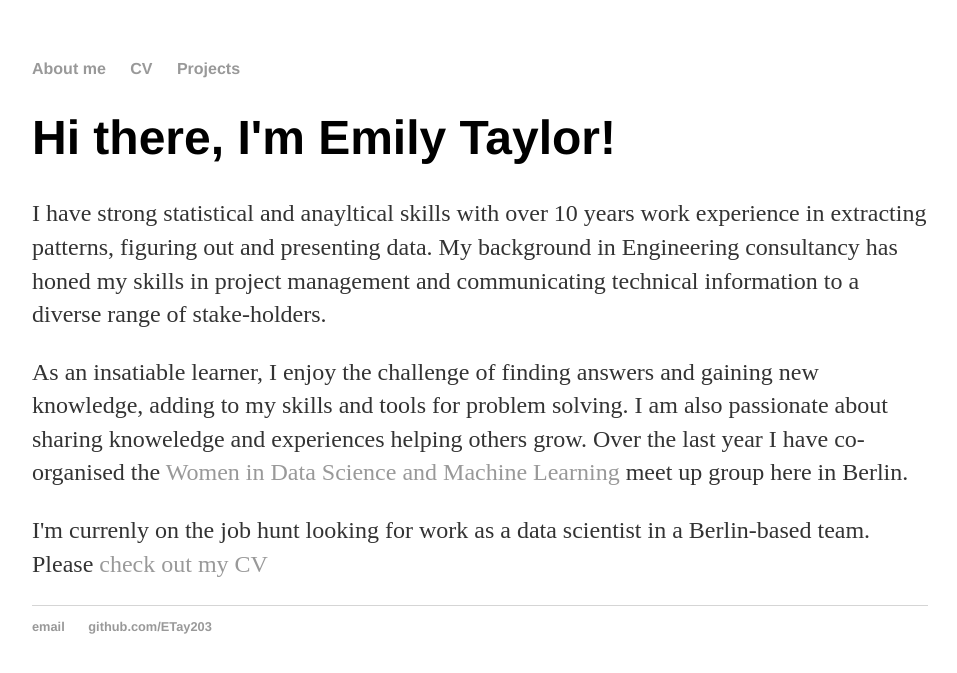
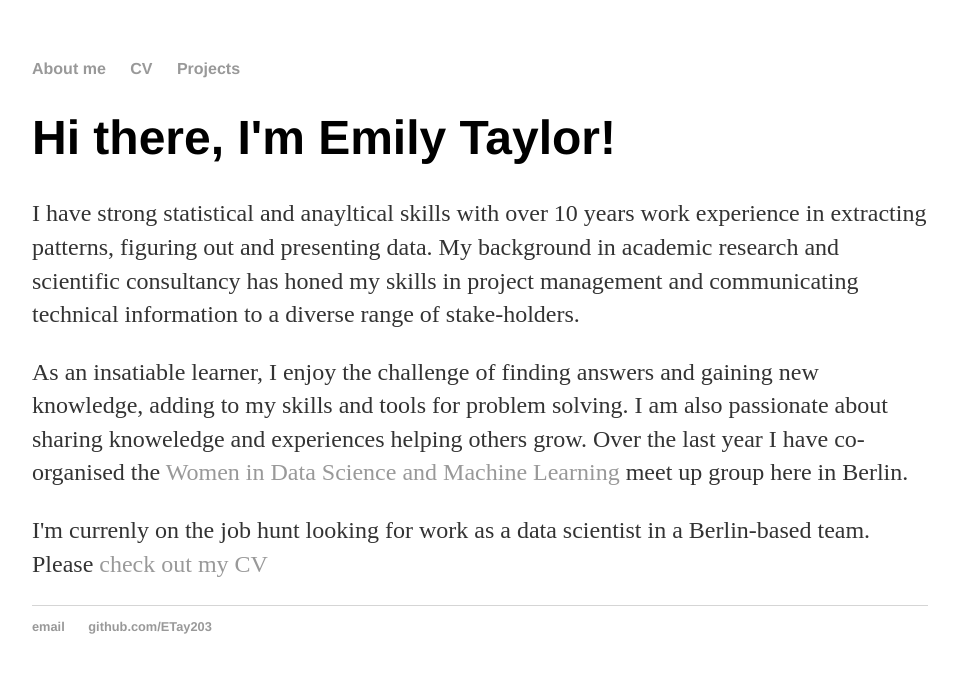
Before and after one commit to ETay203/ETay203.github.io, a Jekyll site: the page built from index.html, in a window 1280 px wide. Shown: the top 673 px of the page, without its empty margins (160-1117 px from the left). Built offline with Jekyll 4.4.1, drawn with Linux system fonts in a browser that asks for light colours.

Commit message:
update html intro

```diff
--- a/index.html
+++ b/index.html
@@ -4,9 +4,11 @@ title: Emily Taylor, Resume
 ---
 <div class="blurb">
 	<h1>Hi there, I'm Emily Taylor!</h1>
-	<p>I have strong statistical and anayltical skills with over 10 years work experience in extracting patterns, figuring out and presenting data.
-	 My background in Engineering consultancy has honed my skills in project management and communicating technical information to a diverse range of stake-holders. </p>
-		<p>As an insatiable learner, I enjoy the challenge of finding answers and gaining new knowledge, adding to my skills and tools for problem solving.
+	<p>
+	I have strong statistical and anayltical skills with over 10 years work experience in extracting patterns, figuring out and presenting data.
+	 My background in academic research and scientific consultancy has honed my skills in project management and communicating technical information to a diverse range of stake-holders. </p>
+
+	<p>As an insatiable learner, I enjoy the challenge of finding answers and gaining new knowledge, adding to my skills and tools for problem solving.
 			I am also passionate about sharing knoweledge and experiences helping others grow. Over the last year I have co-organised
 			the <a href="https://www.meetup.com/Berlin-Women-in-Machine-Learning-and-Data-Science/">Women in Data Science and Machine Learning </a> meet up group
 			here in Berlin.</p>
```
